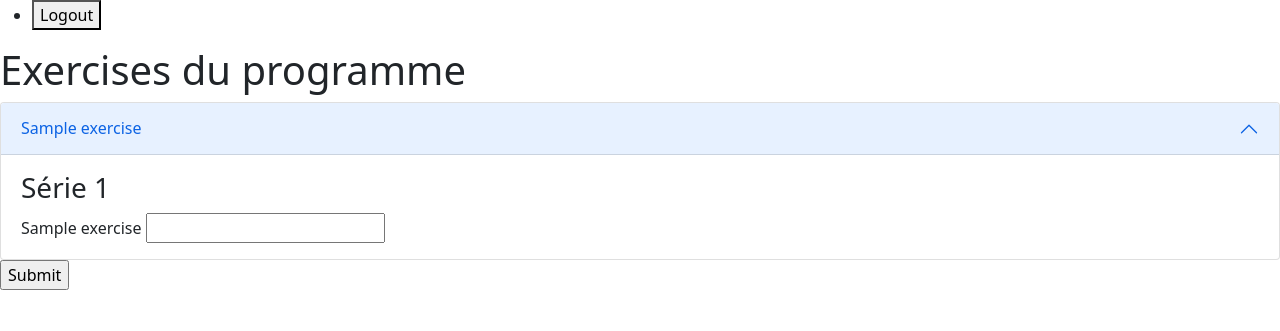
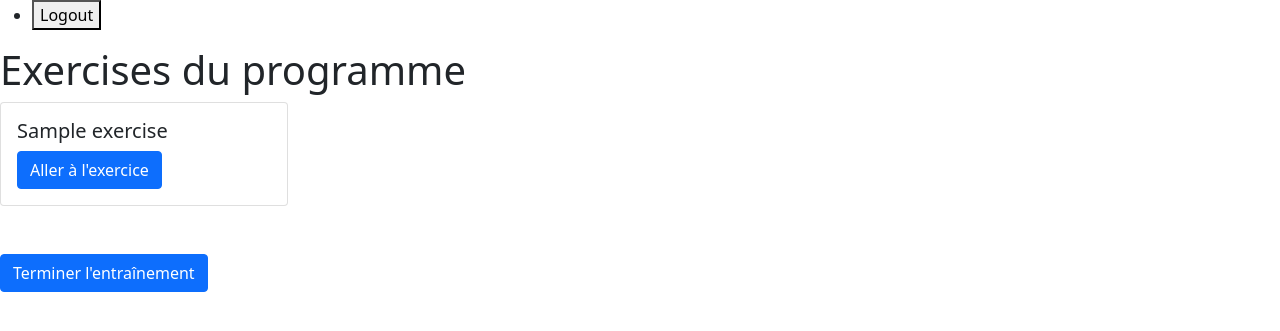
Before and after one commit to HE-Arc/FitTracker, a Django app: page /training/1 in a window 1280 px wide. Shown: the top 331 px of the page. Run offline with Django 4.2, Linux system fonts and the light colour scheme; tables that the repository leaves empty hold one stand-in row (values such as "Sample post"); parts of the project's set-up code (start-up, migrations or seed data) failed here and were passed over.

Commit message:
#14 WIP refactor training template, add exercise template

```diff
--- a/fittrackerproject/fittrackerapp/templates/training_index.html
+++ b/fittrackerproject/fittrackerapp/templates/training_index.html
@@ -5,35 +5,14 @@
     <div>
         <form>
             {% for exercise in exercises_list %}
-                <div class="accordion">
-                    <div class="accordion-item">
-                        <h2 class="accordion-header">
-                            {% load filters %}
-                            <button class="accordion-button"
-                                    type="button"
-                                    data-bs-toggle="collapse"
-                                    href="{{ ""|addstr:"#collapse"|addstr:exercise.id }}"
-                                    aria-expanded="false"
-                                    aria-controls="collapseOne">
-                                {{ exercise.name }}
-                            </button>
-                        </h2>
-                        <div id="{{ ""|addstr:"collapse"|addstr:exercise.id }}" class="accordion-collapse collapse show">
-                            <div class="accordion-body">
-                                <div>
-                                    {% load filters %}
-                                    {% for i in 0|range:exercise.number_of_set %}
-                                        <h3>Série {{ i|add:1 }}</h3>
-                                        <label>{{ exercise.label_data }}</label>
-                                        <input type="text">
-                                    {% endfor %}
-                                </div>
-                            </div>
-                        </div>
+                <div class="card mb-5" style="width: 18rem;">
+                    <div class="card-body">
+                        <h5 class="card-title">{{ exercise.name }}</h5>
+                        <a href="#" class="btn btn-primary">Aller à l'exercice</a>
                     </div>
                 </div>
             {% endfor %}
-            <input type="submit">
+            <button type="submit" class="btn btn-primary mb-3">Terminer l'entraînement</button>
         {% endblock %}
     </form>
 </div>
--- a/fittrackerproject/fittrackerapp/urls.py
+++ b/fittrackerproject/fittrackerapp/urls.py
@@ -15,4 +15,5 @@ urlpatterns = [
     path('training', views.training_view, name = "training"),
     path('training/<int:id>', views.training_index_view, name = "training"),
     path('dashboard', views.dashboard_view, name = "dashboard"),
+    path('exercise/<int:id>', views.exercise_view, name = "exercise"),
 ]
--- a/fittrackerproject/fittrackerapp/views.py
+++ b/fittrackerproject/fittrackerapp/views.py
@@ -59,3 +59,7 @@ def dashboard_view(request):
 def training_index_view(request, id):
     exercises_list = Exercise.objects.filter(exercise_program__program_id=id) # TODO
     return render(request,"training_index.html", {'exercises_list': exercises_list})
+
+def exercise_view(request, id):
+    exercise = Exercise.objects.get(exercise_program__exercise_id=id)
+    return render(request,"exercise.html", {'exercise': exercise})
```
Also changed, not shown: fittrackerproject/fittrackerapp/templates/exercise.html (added, +22 -0 lines).
